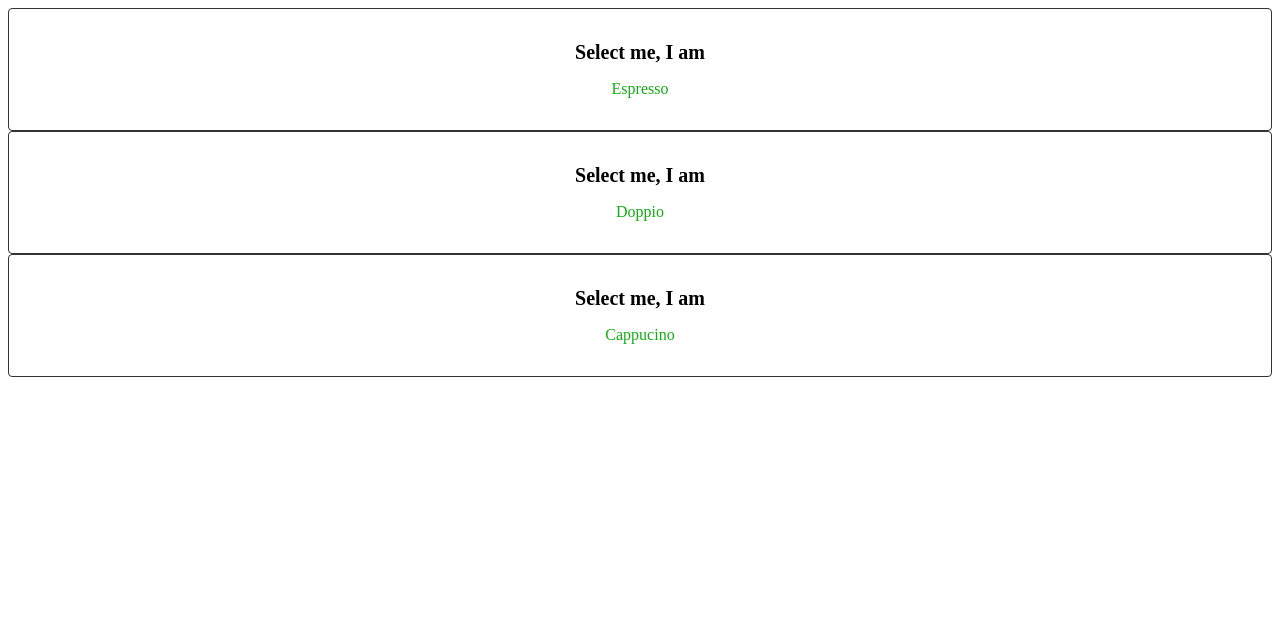
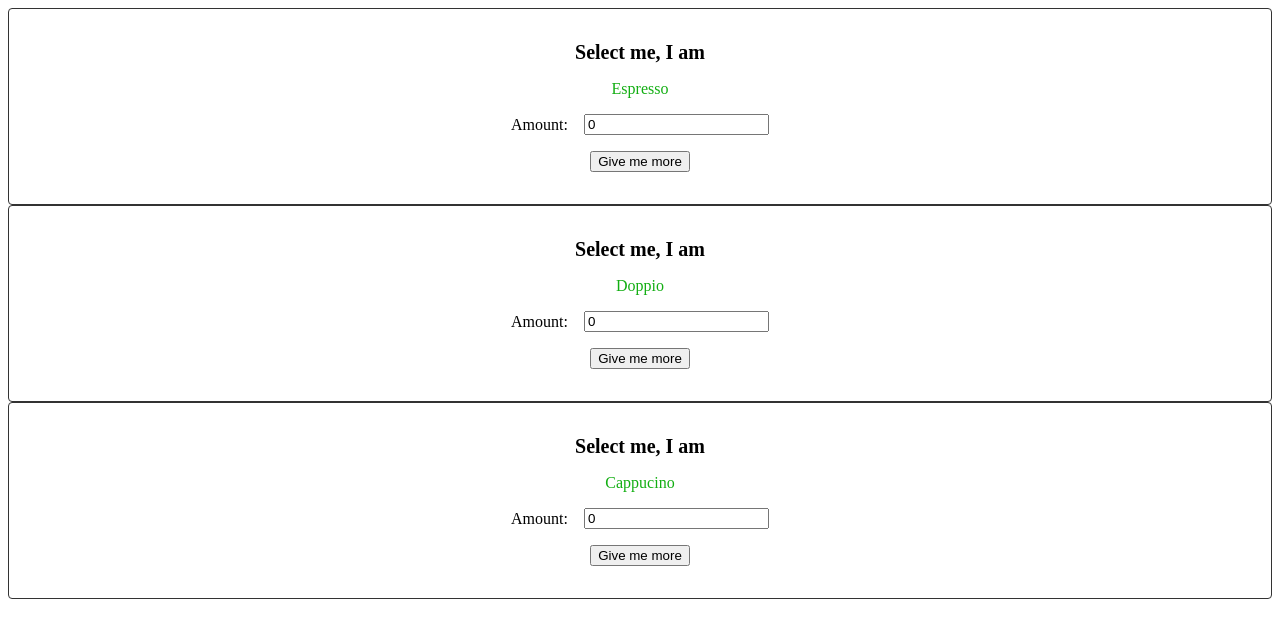
Before and after one commit to mikeshtro/angular-for-backenders, an Angular app in the folder src/morning-coffee/: page / in a window 1280 px wide. Shown: the top 638 px of the page. Built offline with nearby package versions, Linux system fonts and the light colour scheme.

Commit message:
Add property binding and event handling

```diff
--- a/src/morning-coffee/src/app/pick-coffee/coffee-overview/coffee-overview.component.css
+++ b/src/morning-coffee/src/app/pick-coffee/coffee-overview/coffee-overview.component.css
@@ -12,3 +12,9 @@
   font-size: 1.25rem;
   font-weight: bold;
 }
+
+.label {
+  display: flex;
+  align-items: center;
+  gap: 1rem;
+}
--- a/src/morning-coffee/src/app/pick-coffee/coffee-overview/coffee-overview.component.html
+++ b/src/morning-coffee/src/app/pick-coffee/coffee-overview/coffee-overview.component.html
@@ -1,2 +1,7 @@
 <span class="coffee">Select me, I am</span>
 <ng-content />
+<label class="label">
+  <span>Amount:</span>
+  <input type="number" [value]="amount" />
+</label>
+<button (click)="orderCoffee()">Give me more</button>
--- a/src/morning-coffee/src/app/pick-coffee/coffee-overview/coffee-overview.component.ts
+++ b/src/morning-coffee/src/app/pick-coffee/coffee-overview/coffee-overview.component.ts
@@ -7,4 +7,10 @@ import { Component } from '@angular/core';
   templateUrl: './coffee-overview.component.html',
   styleUrl: './coffee-overview.component.css',
 })
-export class CoffeeOverviewComponent {}
+export class CoffeeOverviewComponent {
+  protected amount = 0;
+
+  protected orderCoffee(): void {
+    this.amount += 1;
+  }
+}
```
